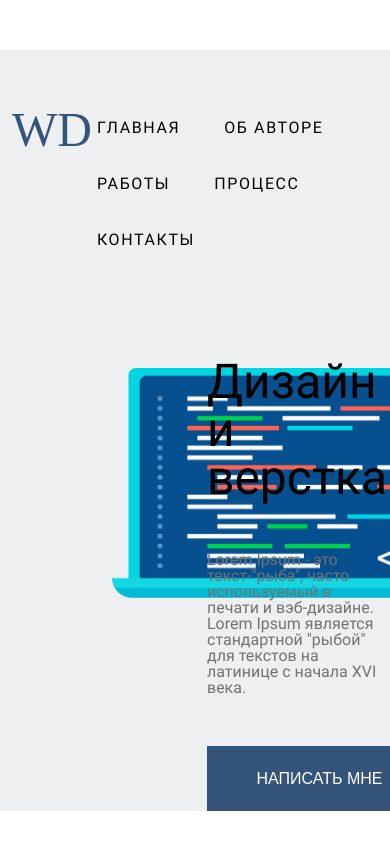
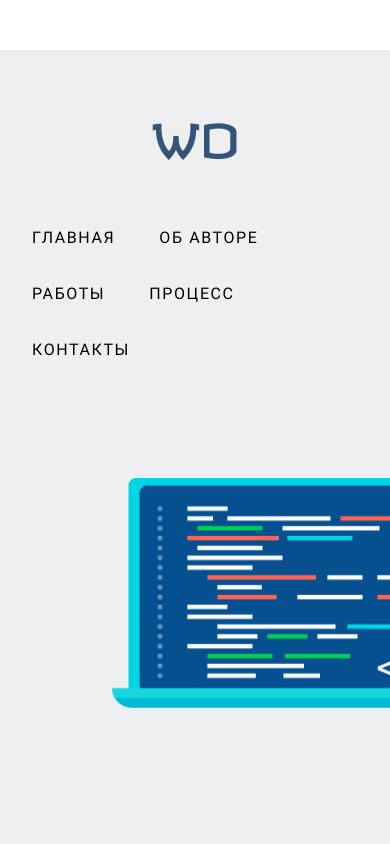
Before and after one commit to NataliiaBreus/site_two, a plain HTML site: page index.html in a window 390 px wide. Shown: the top 844 px of the page. Drawn offline with Linux system fonts and the light colour scheme.

Commit message:
styles index

```diff
--- a/assets/css/styles.css
+++ b/assets/css/styles.css
@@ -10,7 +10,7 @@
  padding-top: 50px;
 }
 .logo{
-  font-family: 'Revalia-Regular';
+  font-family: 'Revalia';
   font-size: 48px;
   text-align: center;
   font-style: normal;
--- a/index.html
+++ b/index.html
@@ -11,8 +11,8 @@
   <body>
     <header class="container header">
       <div class="row">
-        <div class="col-2 logo">WD</div>
-        <nav class="col-10 nav">
+        <div class="col-12 col-sm-12 col-md-2 col-lg-2 logo">WD</div>
+        <nav class="col-12 col-sm-12 col-md-10 col-lg-10 nav">
           <ul>
             <li class="li-header">Главная</li>
             <li class="li-header">Об авторе</li>
@@ -25,10 +25,10 @@
     </header>
     <main class="container">
       <div class="row">
-        <div class="col-6">
+        <div class="col-12 col-sm-12 col-md-12 col-lg-6">
           <img class="frame" src="./assets/images/Frame.png" alt="frame" />
         </div>
-        <div class="col-6">
+        <div class="col-12 col-sm-12 col-md-12 col-lg-6">
           <h1>Дизайн и верстка</h1>
           <p class="text">
             Lorem Ipsum - это текст-"рыба", часто используемый в печати и
```
